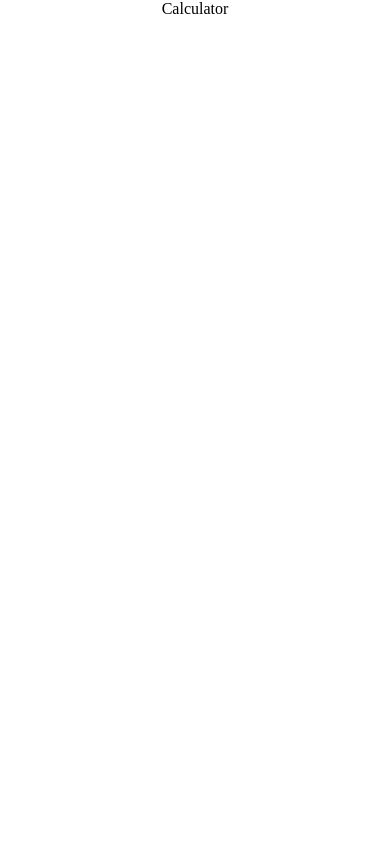
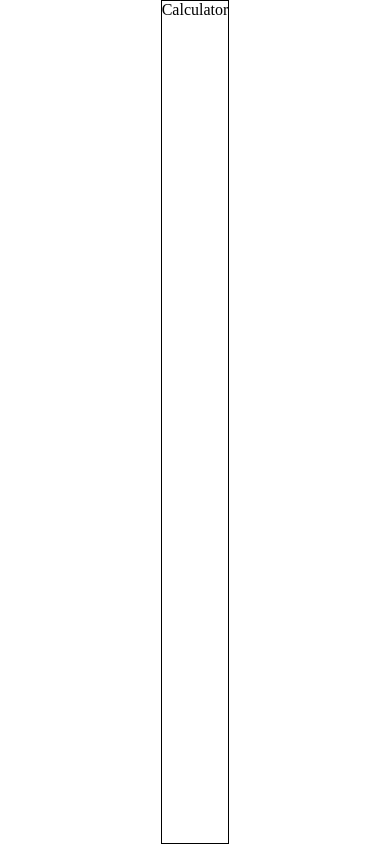
Before and after one commit to D-Coder135/CalC-App_React-Native, a React Native app: screen / in a window 390 px wide. Built offline with nearby package versions, Linux system fonts and the light colour scheme.

Commit message:
add the borderWidth property for the calculatorComponent attribute

```diff
--- a/components/Calculator.js
+++ b/components/Calculator.js
@@ -14,7 +14,7 @@ class Calculator extends Component {
 const styles = StyleSheet.create({
     calculatorComponent: {
         flex: 1,
-
+        borderWidth: 1,
     }
 });
 
```
